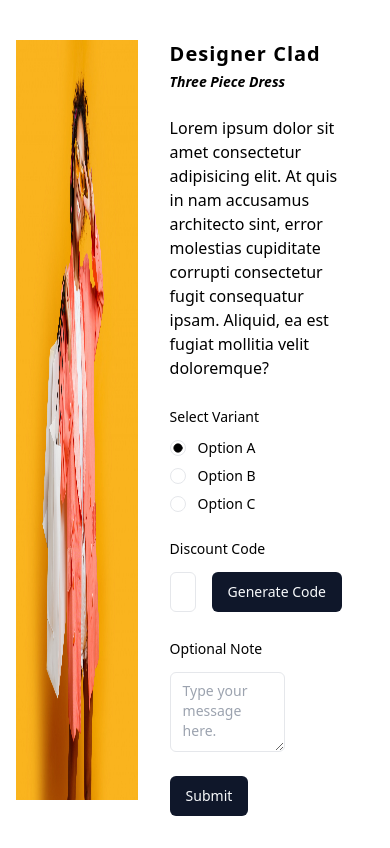
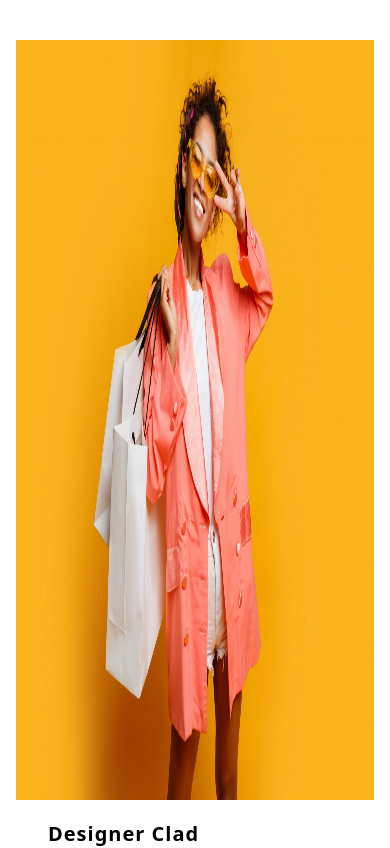
Before and after one commit to johnpatrick254/react-ts-test, a React (Vite) app: page / in a window 390 px wide. Shown: the top 848 px of the page. Built offline with nearby package versions, Linux system fonts and the light colour scheme.

Commit message:
feat: add responsive design

```diff
--- a/src/App.tsx
+++ b/src/App.tsx
@@ -5,7 +5,7 @@ import { ProductForm } from "./components/productform";
 function App() {
   return (
     <div className="container max-w-7xl px-4 mx-auto flex flex-col items-center justify-center pt-10">
-      <div className="h-[90vh] display flex w-full ">
+      <div className="h-[90vh] display flex flex-wrap gap-y-5 md:flex-nowrap w-full ">
 
          <div className="w-[80rem] h-full rounded-md">
          <img src={image} alt="product image" className="w-full h-full" />
```
